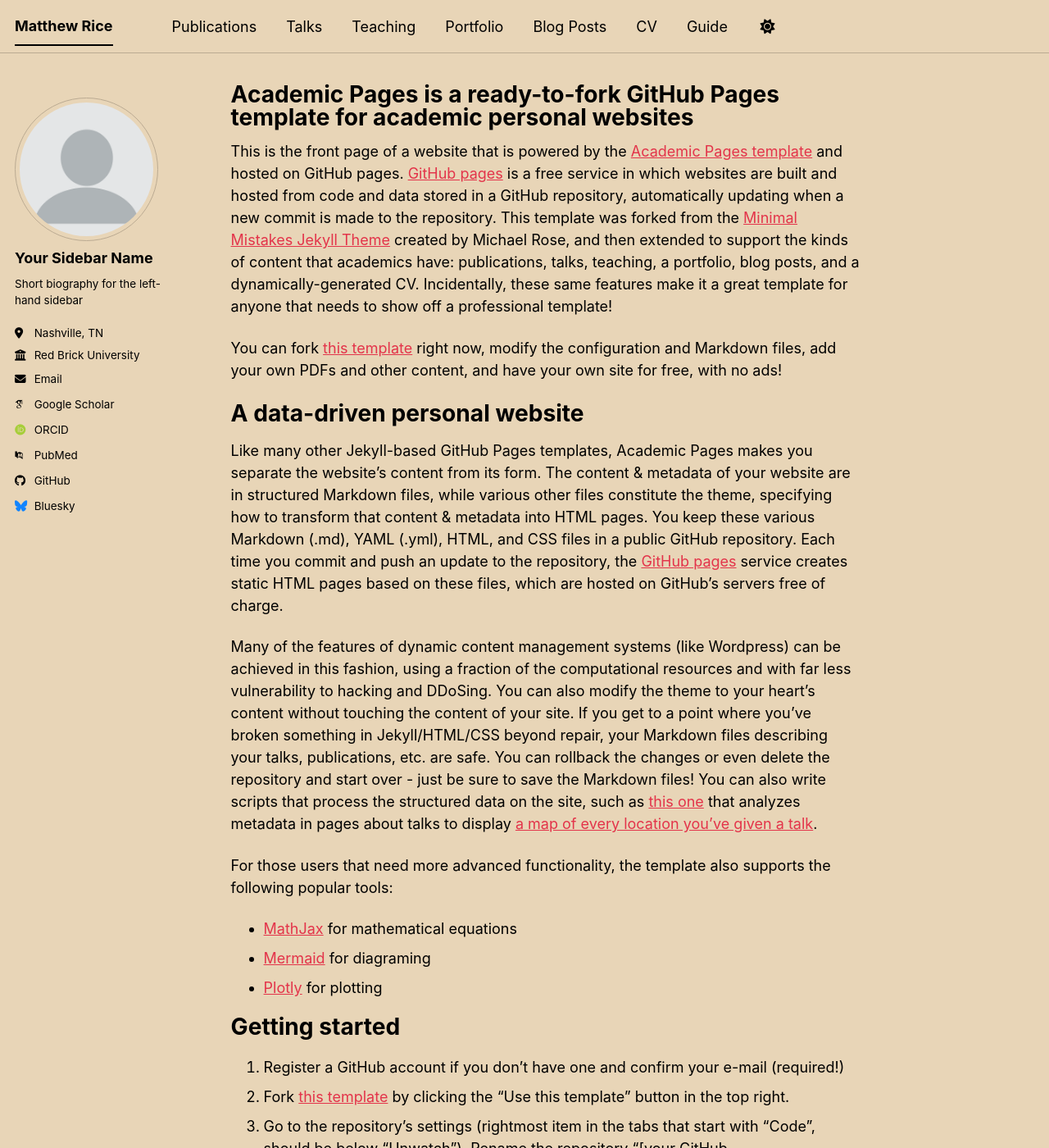
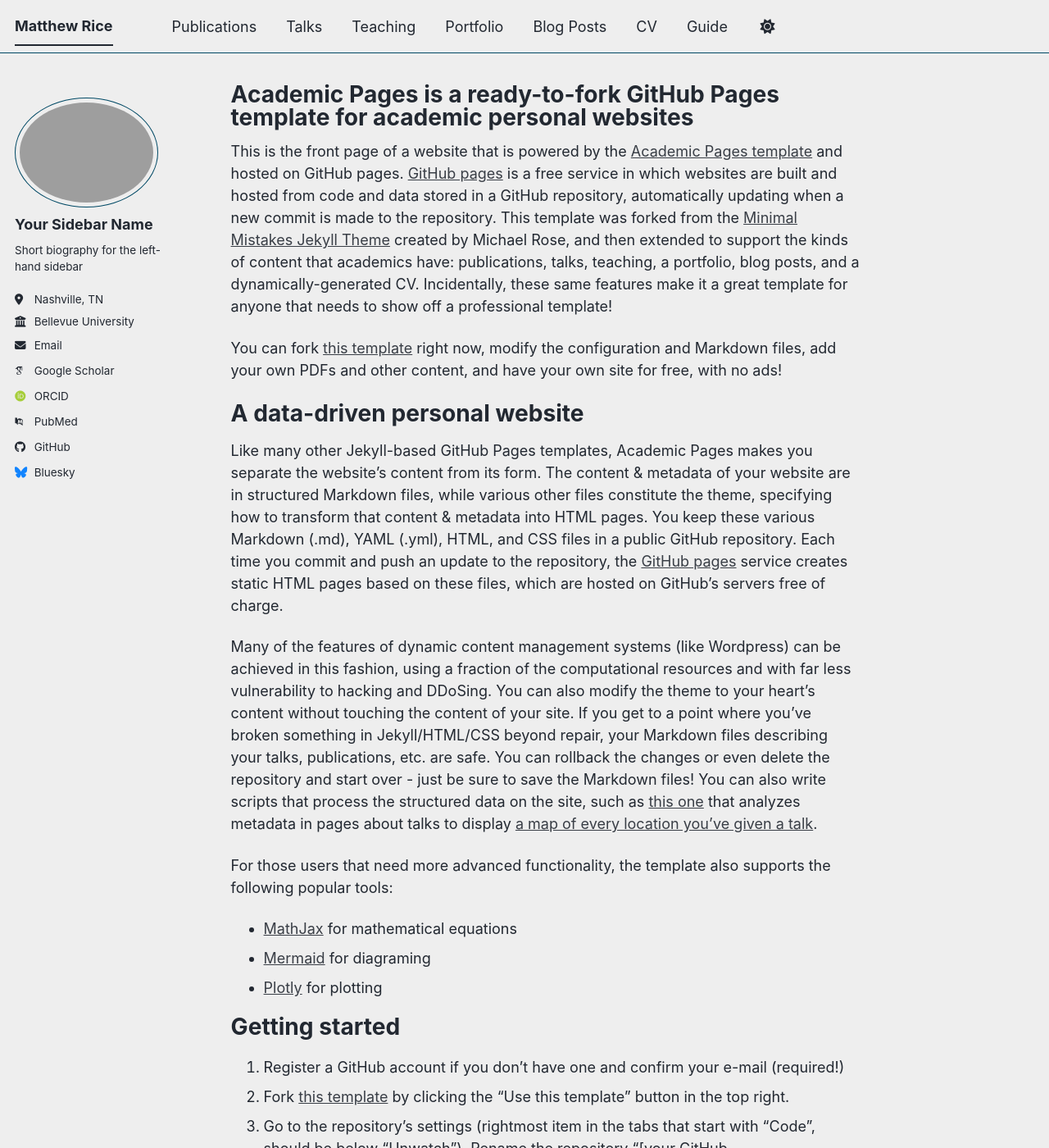
Before and after one commit to Bizarroxela/Bizarroxela.github.io, a Jekyll site: the page built from _pages/about.md, in a window 1280 px wide and 1400 px high. Shown: the whole window at 82% size. Built offline with Jekyll 4.4.1, drawn with Linux system fonts in a browser that asks for light colours; some web fonts are replaced; a script bundle is joined from its source files by our own code; library files that are not in the unit come from our copies.

Commit message:
Update _config.yml

```diff
--- a/_config.yml
+++ b/_config.yml
@@ -8,7 +8,7 @@
 
 # Basic Site Settings
 locale                   : "en-US"
-site_theme               : "sunrise" # The available themes options are "default", "air", "sunrise", "mint", "dirt" and "contrast"
+site_theme               : "air" # The available themes options are "default", "air", "sunrise", "mint", "dirt" and "contrast"
 title                    : "Matthew Rice"
 title_separator          : "-"
 name                     : &name "Matthew Rice"
@@ -23,12 +23,12 @@
 #               Additional customization can be done by editing /_includes/author-profile.html
 author:
   # Biographic information
-  avatar           : "profile.png"
+  avatar           : "/Users/macuser/Downloads/IMG_4434.jpg"
   name             : "Your Sidebar Name"
   pronouns         : # example: "she/her"
   bio              : "Short biography for the left-hand sidebar"
   location         : "Nashville, TN"
-  employer         : "Red Brick University"
+  employer         : "Bellevue University"
   uri              : # URL
   email            : "none@example.org"
 
```
